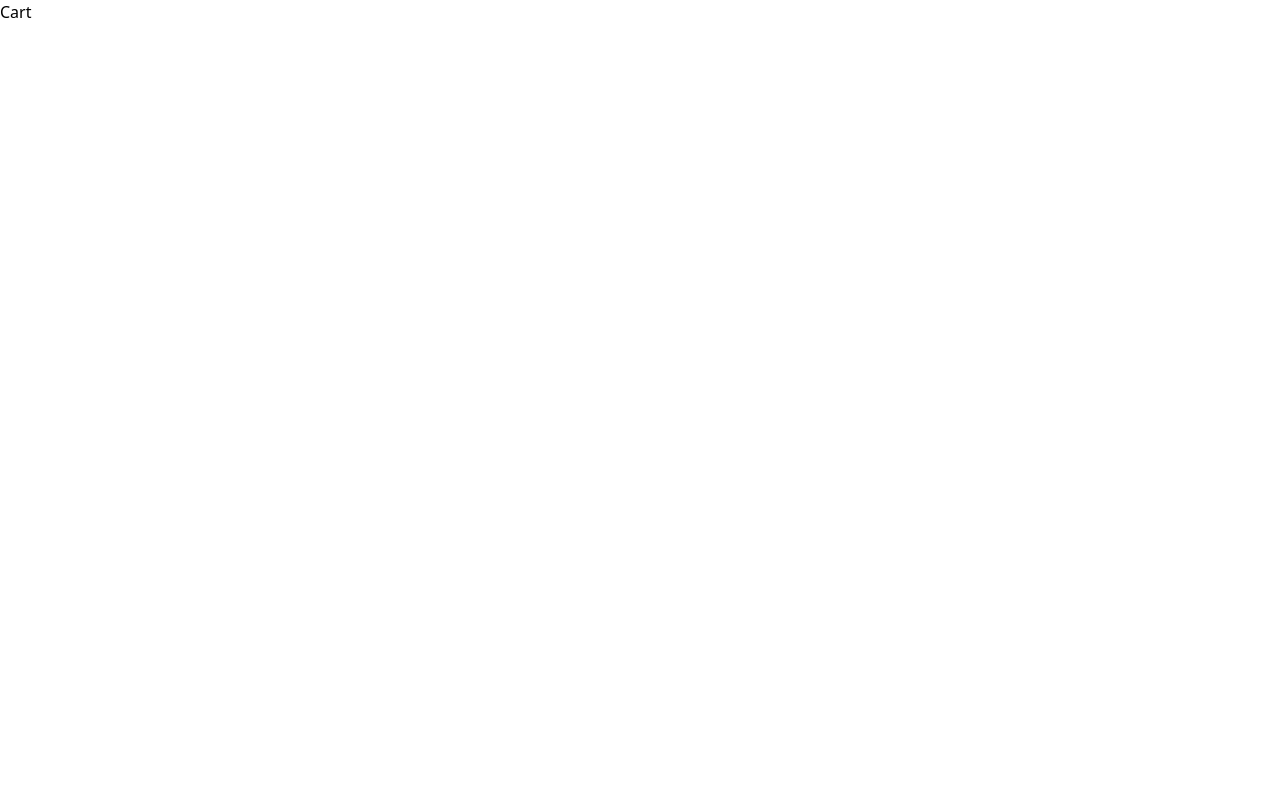
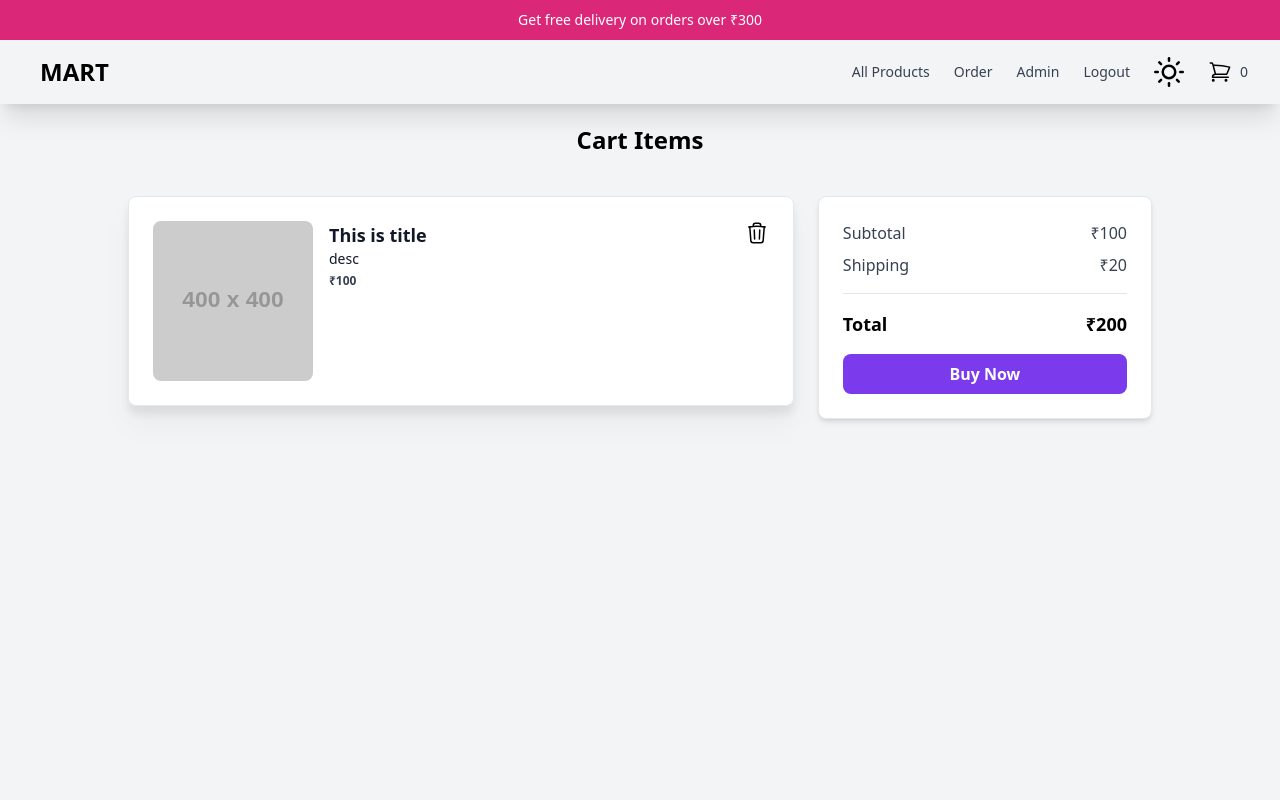
Before and after one commit to Atul9180/FirebaseReact_Ecommerce, a React (Vite) app in the folder client/: page /cart in a window 1280 px wide. Shown: the top 800 px of the page. Built offline with nearby package versions, Linux system fonts and the light colour scheme.

Commit message:
Cart Page Ui

```diff
--- a/client/src/App.jsx
+++ b/client/src/App.jsx
@@ -5,6 +5,9 @@
 import Cart from "./pages/cart/Cart";
 import Dashboard from "./pages/admin/dashboard/Dashboard";
 import NoPage from "./pages/nopage/NoPage";
+import ProductDetails from "./pages/products/ProductDetails";
+import UserSignUp from "./pages/Authentication/UserSignUp";
+import UserSignIn from "./pages/Authentication/UserSignIn";
 
 const App = () => {
   return (
@@ -14,6 +17,9 @@
         <Route path="/order" element={<Order />} />
         <Route path="/cart" element={<Cart />} />
         <Route path="/dashboard" element={<Dashboard />} />
+        <Route path="/login" element={<UserSignIn />} />
+        <Route path="/signup" element={<UserSignUp />} />
+        <Route path="/productinfo/:id" element={<ProductDetails />} />
         <Route path="/*" element={<NoPage />} />
       </Routes>
     </Router>
--- /dev/null
+++ b/client/src/components/loader/Loader.jsx
@@ -0,0 +1,32 @@
+import React from "react";
+
+const Loader = () => {
+  return (
+    <div>
+      <div
+        role="status"
+        className="absolute top-0 right-0 bottom-0 left-0 m-auto w-[3em] h-10 md:h-32 z-50"
+      >
+        <svg
+          aria-hidden="true"
+          className="w-10 h-10 text-gray-300 animate-spin fill-violet-600"
+          viewBox="0 0 100 101"
+          fill="none"
+          xmlns="http://www.w3.org/2000/svg"
+        >
+          <path
+            d="M100 50.5908C100 78.2051 77.6142 100.591 50 100.591C22.3858 100.591 0 78.2051 0 50.5908C0 22.9766 22.3858 0.59082 50 0.59082C77.6142 0.59082 100 22.9766 100 50.5908ZM9.08144 50.5908C9.08144 73.1895 27.4013 91.5094 50 91.5094C72.5987 91.5094 90.9186 73.1895 90.9186 50.5908C90.9186 27.9921 72.5987 9.67226 50 9.67226C27.4013 9.67226 9.08144 27.9921 9.08144 50.5908Z"
+            fill="currentColor"
+          />
+          <path
+            d="M93.9676 39.0409C96.393 38.4038 97.8624 35.9116 97.0079 33.5539C95.2932 28.8227 92.871 24.3692 89.8167 20.348C85.8452 15.1192 80.8826 10.7238 75.2124 7.41289C69.5422 4.10194 63.2754 1.94025 56.7698 1.05124C51.7666 0.367541 46.6976 0.446843 41.7345 1.27873C39.2613 1.69328 37.813 4.19778 38.4501 6.62326C39.0873 9.04874 41.5694 10.4717 44.0505 10.1071C47.8511 9.54855 51.7191 9.52689 55.5402 10.0491C60.8642 10.7766 65.9928 12.5457 70.6331 15.2552C75.2735 17.9648 79.3347 21.5619 82.5849 25.841C84.9175 28.9121 86.7997 32.2913 88.1811 35.8758C89.083 38.2158 91.5421 39.6781 93.9676 39.0409Z"
+            fill="currentFill"
+          />
+        </svg>
+        <span className="sr-only">Loading...</span>
+      </div>
+    </div>
+  );
+};
+
+export default Loader;
--- a/client/src/context/data/myState.jsx
+++ b/client/src/context/data/myState.jsx
@@ -3,6 +3,7 @@
 
 const MyState = (props) => {
   const [mode, setMode] = useState("light");
+  const [loading, setLoading] = useState(false);
 
   const toggleMode = () => {
     if (mode === "light") {
@@ -15,7 +16,7 @@
   };
 
   return (
-    <MyContext.Provider value={{ mode, toggleMode }}>
+    <MyContext.Provider value={{ loading, setLoading, mode, toggleMode }}>
       {props.children}
     </MyContext.Provider>
   );
--- a/client/src/pages/cart/Cart.jsx
+++ b/client/src/pages/cart/Cart.jsx
@@ -1,7 +1,139 @@
 import React from "react";
+import Layout from "../../components/layout/Layout";
+import { MyContextState } from "../../context/data/myContext";
 
 const Cart = () => {
-  return <div>Cart</div>;
+  const { mode } = MyContextState();
+
+  return (
+    <Layout>
+      <div
+        className="h-screen bg-gray-100 pt-5 "
+        style={{
+          backgroundColor: mode === "dark" ? "#282c34" : "",
+          color: mode === "dark" ? "white" : "",
+        }}
+      >
+        <h1 className="mb-10 text-center text-2xl font-bold">Cart Items</h1>
+        <div className="mx-auto max-w-5xl justify-center px-6 md:flex md:space-x-6 xl:px-0 ">
+          <div className="rounded-lg md:w-2/3 ">
+            <div
+              className="justify-between mb-6 rounded-lg border  drop-shadow-xl bg-white p-6  sm:flex  sm:justify-start"
+              style={{
+                backgroundColor: mode === "dark" ? "rgb(32 33 34)" : "",
+                color: mode === "dark" ? "white" : "",
+              }}
+            >
+              <img
+                src="https://dummyimage.com/400x400"
+                alt="product-image"
+                className="w-full rounded-lg sm:w-40"
+              />
+              <div className="sm:ml-4 sm:flex sm:w-full sm:justify-between">
+                <div className="mt-5 sm:mt-0">
+                  <h2
+                    className="text-lg font-bold text-gray-900"
+                    style={{ color: mode === "dark" ? "white" : "" }}
+                  >
+                    This is title
+                  </h2>
+                  <h2
+                    className="text-sm  text-gray-900"
+                    style={{ color: mode === "dark" ? "white" : "" }}
+                  >
+                    desc
+                  </h2>
+                  <p
+                    className="mt-1 text-xs font-semibold text-gray-700"
+                    style={{ color: mode === "dark" ? "white" : "" }}
+                  >
+                    ₹100
+                  </p>
+                </div>
+                <div className="mt-4 flex justify-between sm:space-y-6 sm:mt-0 sm:block sm:space-x-6">
+                  <svg
+                    xmlns="http://www.w3.org/2000/svg"
+                    fill="none"
+                    viewBox="0 0 24 24"
+                    strokeWidth={1.5}
+                    stroke="currentColor"
+                    className="w-6 h-6"
+                  >
+                    <path
+                      strokeLinecap="round"
+                      strokeLinejoin="round"
+                      d="M14.74 9l-.346 9m-4.788 0L9.26 9m9.968-3.21c.342.052.682.107 1.022.166m-1.022-.165L18.16 19.673a2.25 2.25 0 01-2.244 2.077H8.084a2.25 2.25 0 01-2.244-2.077L4.772 5.79m14.456 0a48.108 48.108 0 00-3.478-.397m-12 .562c.34-.059.68-.114 1.022-.165m0 0a48.11 48.11 0 013.478-.397m7.5 0v-.916c0-1.18-.91-2.164-2.09-2.201a51.964 51.964 0 00-3.32 0c-1.18.037-2.09 1.022-2.09 2.201v.916m7.5 0a48.667 48.667 0 00-7.5 0"
+                    />
+                  </svg>
+                </div>
+              </div>
+            </div>
+          </div>
+
+          <div
+            className="mt-6 h-full rounded-lg border bg-white p-6 shadow-md md:mt-0 md:w-1/3"
+            style={{
+              backgroundColor: mode === "dark" ? "rgb(32 33 34)" : "",
+              color: mode === "dark" ? "white" : "",
+            }}
+          >
+            <div className="mb-2 flex justify-between">
+              <p
+                className="text-gray-700"
+                style={{ color: mode === "dark" ? "white" : "" }}
+              >
+                Subtotal
+              </p>
+              <p
+                className="text-gray-700"
+                style={{ color: mode === "dark" ? "white" : "" }}
+              >
+                ₹100
+              </p>
+            </div>
+            <div className="flex justify-between">
+              <p
+                className="text-gray-700"
+                style={{ color: mode === "dark" ? "white" : "" }}
+              >
+                Shipping
+              </p>
+              <p
+                className="text-gray-700"
+                style={{ color: mode === "dark" ? "white" : "" }}
+              >
+                ₹20
+              </p>
+            </div>
+            <hr className="my-4" />
+            <div className="flex justify-between mb-3">
+              <p
+                className="text-lg font-bold"
+                style={{ color: mode === "dark" ? "white" : "" }}
+              >
+                Total
+              </p>
+              <div className>
+                <p
+                  className="mb-1 text-lg font-bold"
+                  style={{ color: mode === "dark" ? "white" : "" }}
+                >
+                  ₹200
+                </p>
+              </div>
+            </div>
+            {/* <Modal  /> */}
+            <button
+              type="button"
+              className="w-full  bg-violet-600 py-2 text-center rounded-lg text-white font-bold "
+            >
+              Buy Now
+            </button>
+          </div>
+        </div>
+      </div>
+    </Layout>
+  );
 };
 
 export default Cart;
```
